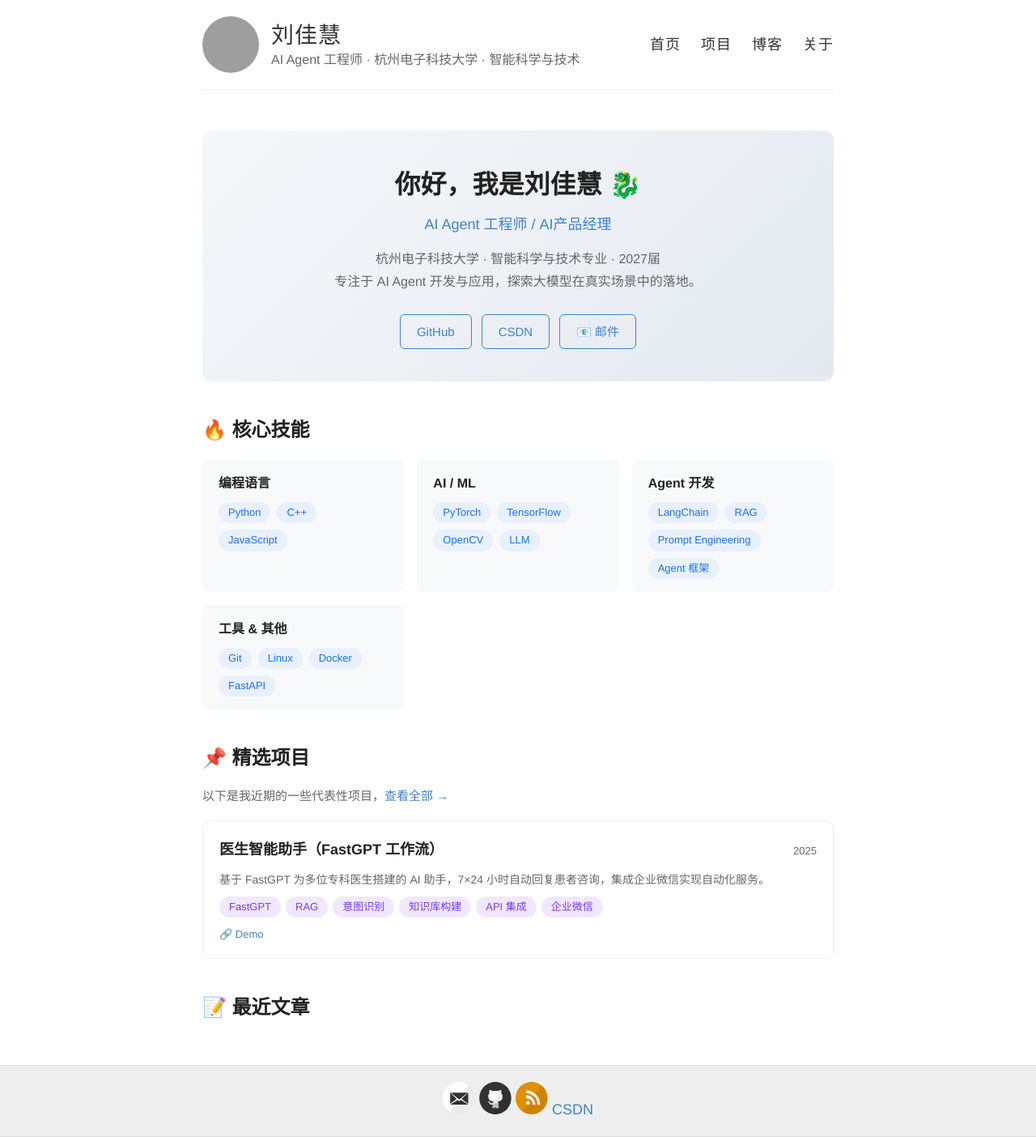
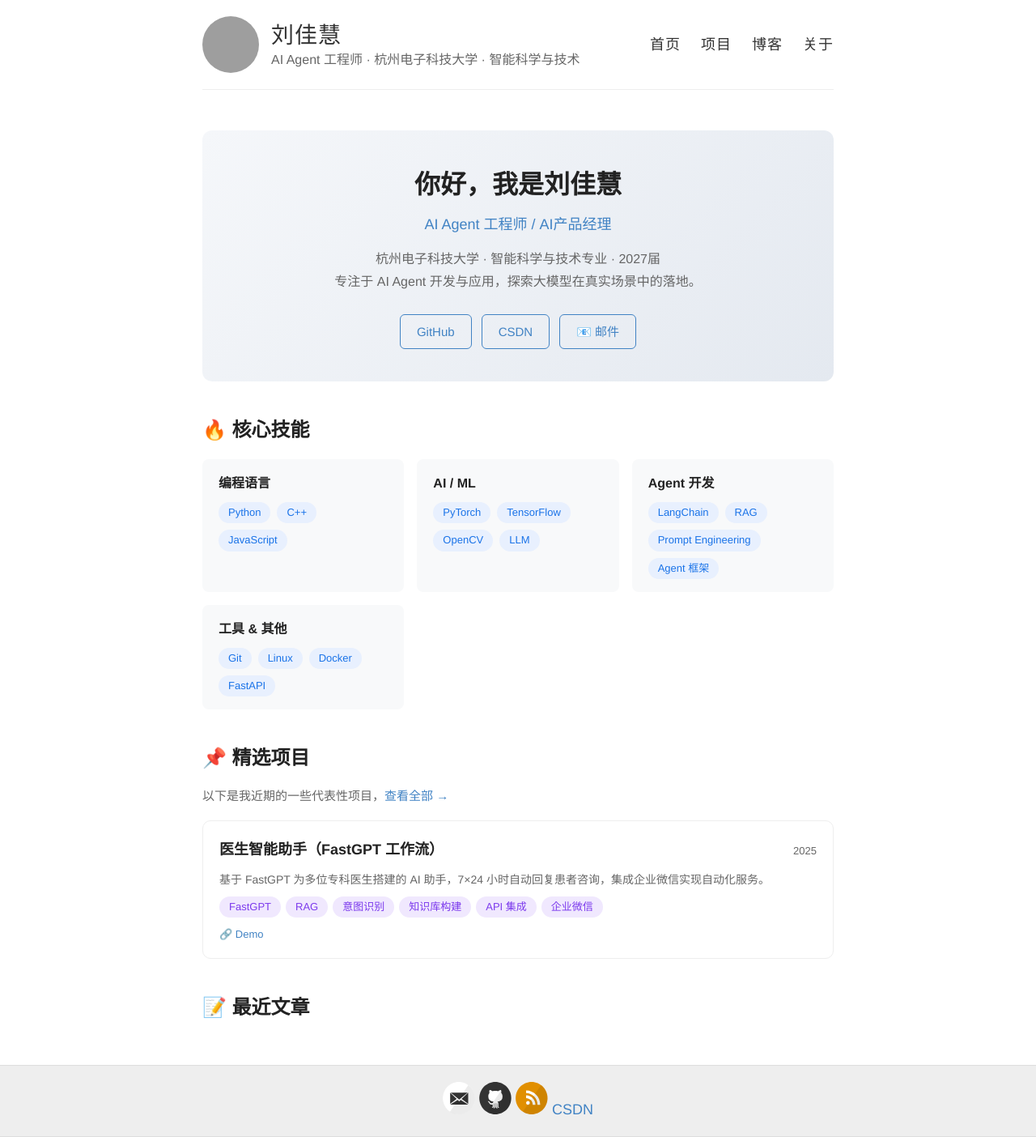
Before and after one commit to G-LJH/G-LJH.github.io, a Jekyll site: the page built from index.html, in a window 1280 px wide. Shown: the whole page at 81% size. Built offline with Jekyll 4.4.1, drawn with Linux system fonts in a browser that asks for light colours; grey boxes are pictures that could not be loaded.

```diff
--- a/index.html
+++ b/index.html
@@ -5,7 +5,7 @@
 
 <div class="hero">
   <div class="hero-content">
-    <h1>你好，我是刘佳慧 🐉</h1>
+    <h1>你好，我是刘佳慧 </h1>
     <p class="hero-subtitle">AI Agent 工程师 / AI产品经理</p>
     <p class="hero-desc">
       杭州电子科技大学 · 智能科学与技术专业 · 2027届<br>
```
Also changed, not shown: projects/doctor-assistant.md (+2 -0 lines), images/doctor-assistant-UI.png (added).
